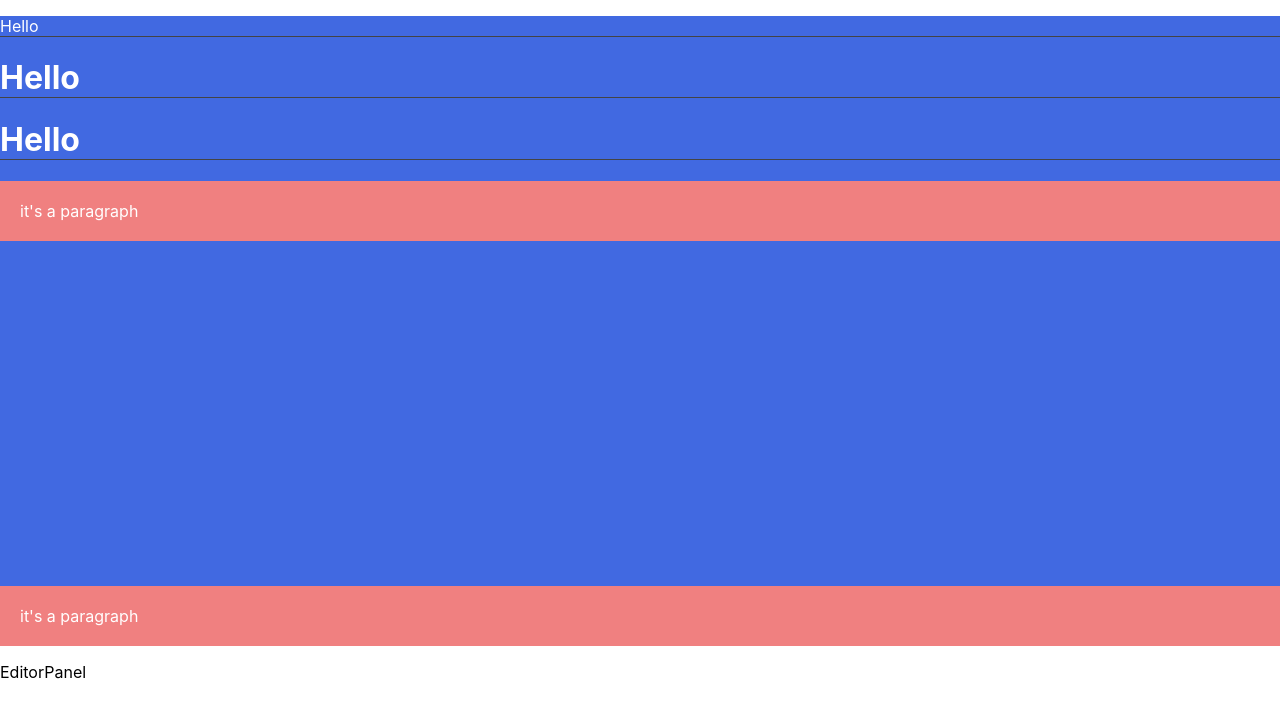
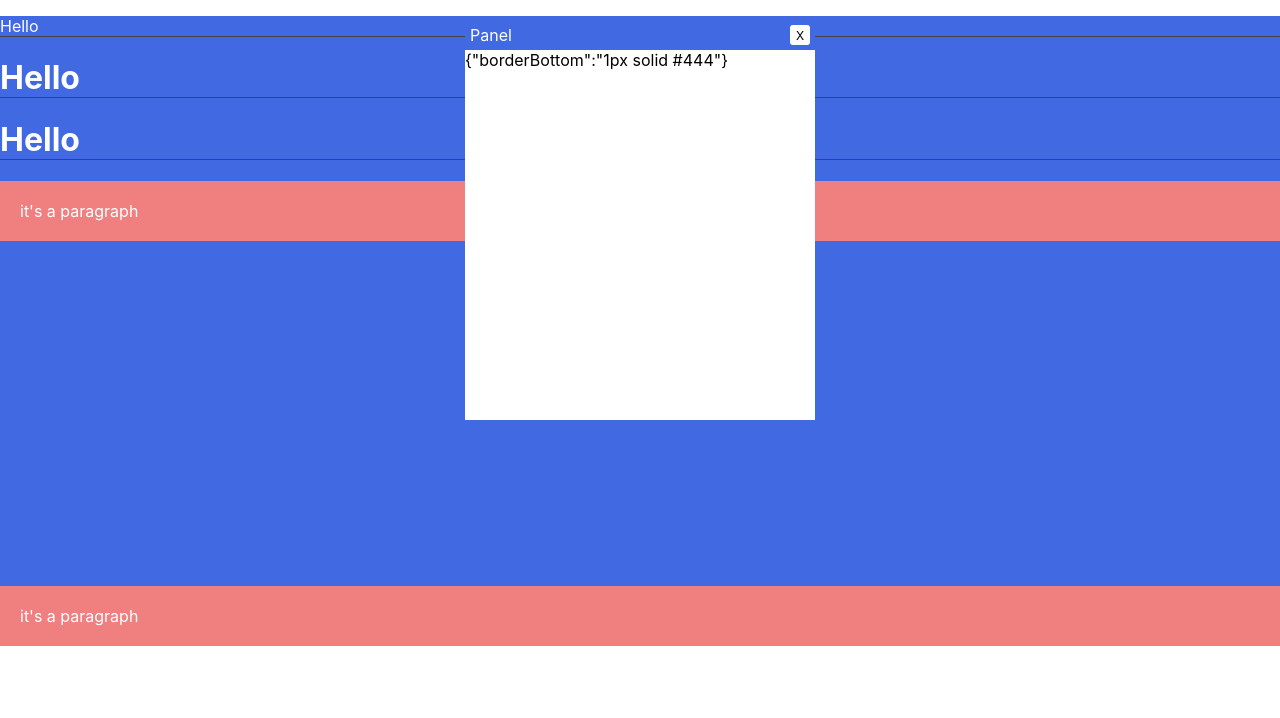
Before and after one commit to imganjgahi/niliBuilder, a React (Create React App) app in the folder frontend/: page /temp/1 in a window 1280 px wide. Both pictures are taken after a click on the element "Hello". Shown: the top 718 px of the page. Built offline with nearby package versions, Linux system fonts and the light colour scheme; the HTML template or start-up script is replaced by a standard one.

Commit message:
panelHeader element

```diff
--- a/frontend/src/Components/Editor/EditorPanel.jsx
+++ b/frontend/src/Components/Editor/EditorPanel.jsx
@@ -3,7 +3,11 @@ import React from 'react';
 const EditorPanel = (props) => {
     return (
         <div className="editorPanel">
-            EditorPanel
+            <div className="panelHeader">
+                <span>Panel</span>
+                <span onClick={props.onClose}>X</span>
+            </div>
+            {JSON.stringify(props.el.style)}
         </div>
      );
 }
--- a/frontend/src/scss/App.scss
+++ b/frontend/src/scss/App.scss
@@ -6,3 +6,5 @@ body {
   -webkit-font-smoothing: antialiased;
   -moz-osx-font-smoothing: grayscale;
 }
+
+@import "EditorPanel.scss"
--- /dev/null
+++ b/frontend/src/scss/EditorPanel.scss
@@ -0,0 +1,29 @@
+.editorPanel {
+    position: fixed;
+    min-width: 350px;
+	top: 20px;
+	height: 400px;
+	background-color: white;
+	left: 50%;
+	transform: translateX(-50%);
+}
+
+.panelHeader {
+	background-color: royalblue;
+	padding: 5px;
+	display: flex;
+	justify-content: space-between;
+    color: white;
+
+    span:nth-child(2) {
+        width: 20px;
+        background-color: white;
+        color: black;
+        display: flex;
+        justify-content: center;
+        border-radius: 3px;
+        font-size: 12px;
+        align-items: center;
+        cursor: pointer;
+    }
+}
```
